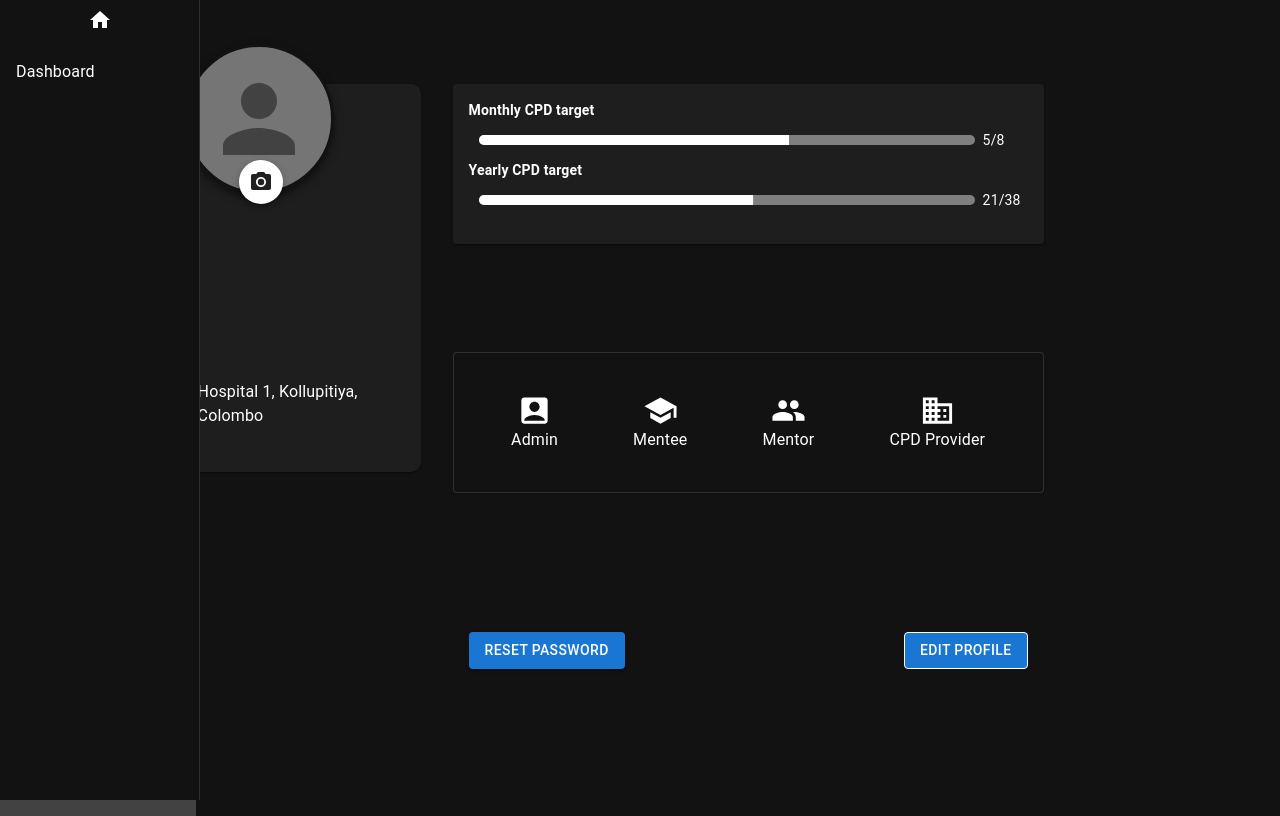
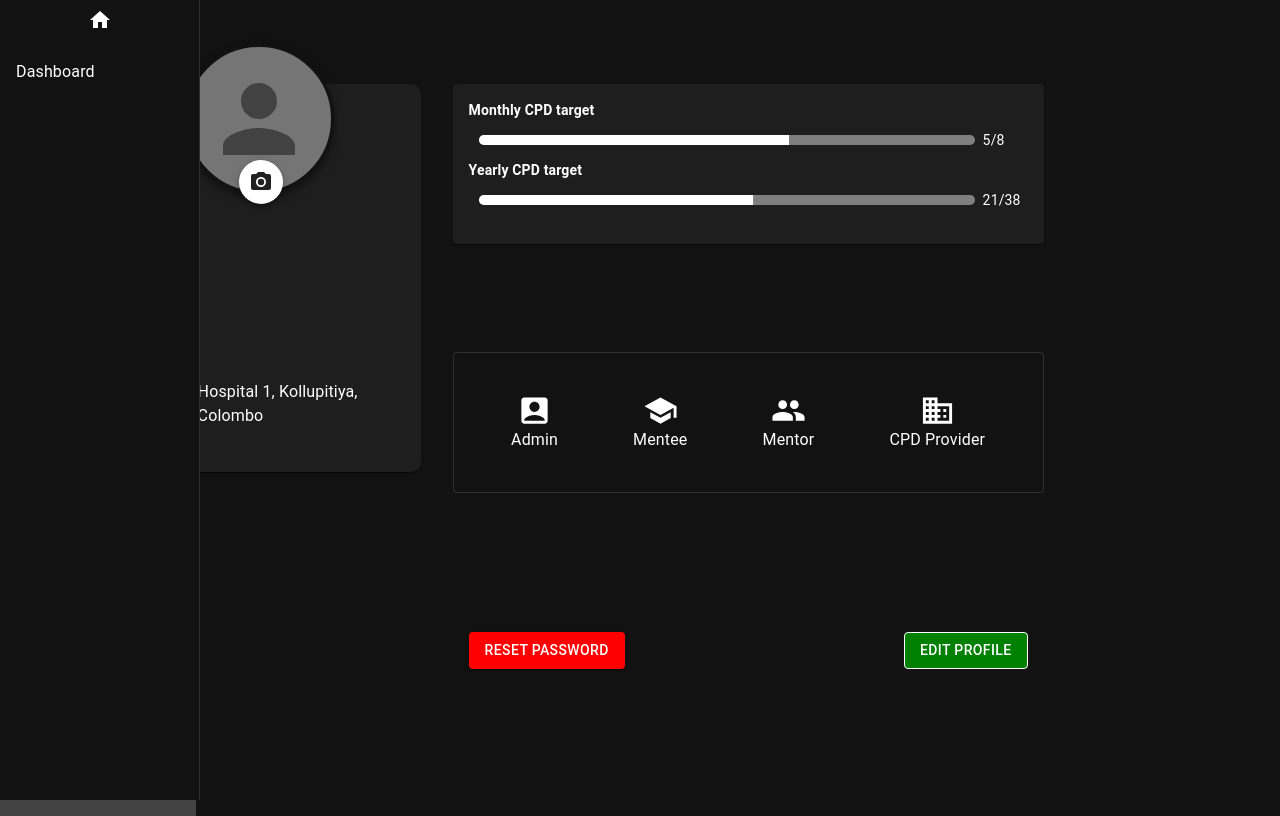
Before and after one commit to gayashan2020/client, a Next.js app: page /admin/dashboard in a window 1280 px wide. Built offline with nearby package versions, Linux system fonts and the light colour scheme; no server answers.

Commit message:
style changes for dashboard

```diff
--- a/src/pages/admin/dashboard.js
+++ b/src/pages/admin/dashboard.js
@@ -619,7 +619,9 @@ export default function AdminDashboard() {
               <Button
                 variant="contained"
                 color="secondary"
-                style={{ backgroundColor: "#1976d2", color: "white" }}
+                sx={{
+                    backgroundColor:"red"
+                }}
               >
                 Reset Password
               </Button>
@@ -627,6 +629,9 @@ export default function AdminDashboard() {
                 variant="outlined"
                 style={{ borderColor: "white", color: "white" }}
                 onClick={() => handleEditOpen(user)}
+                sx={{
+                    backgroundColor:"green"
+                }}
               >
                 Edit Profile
               </Button>
```
